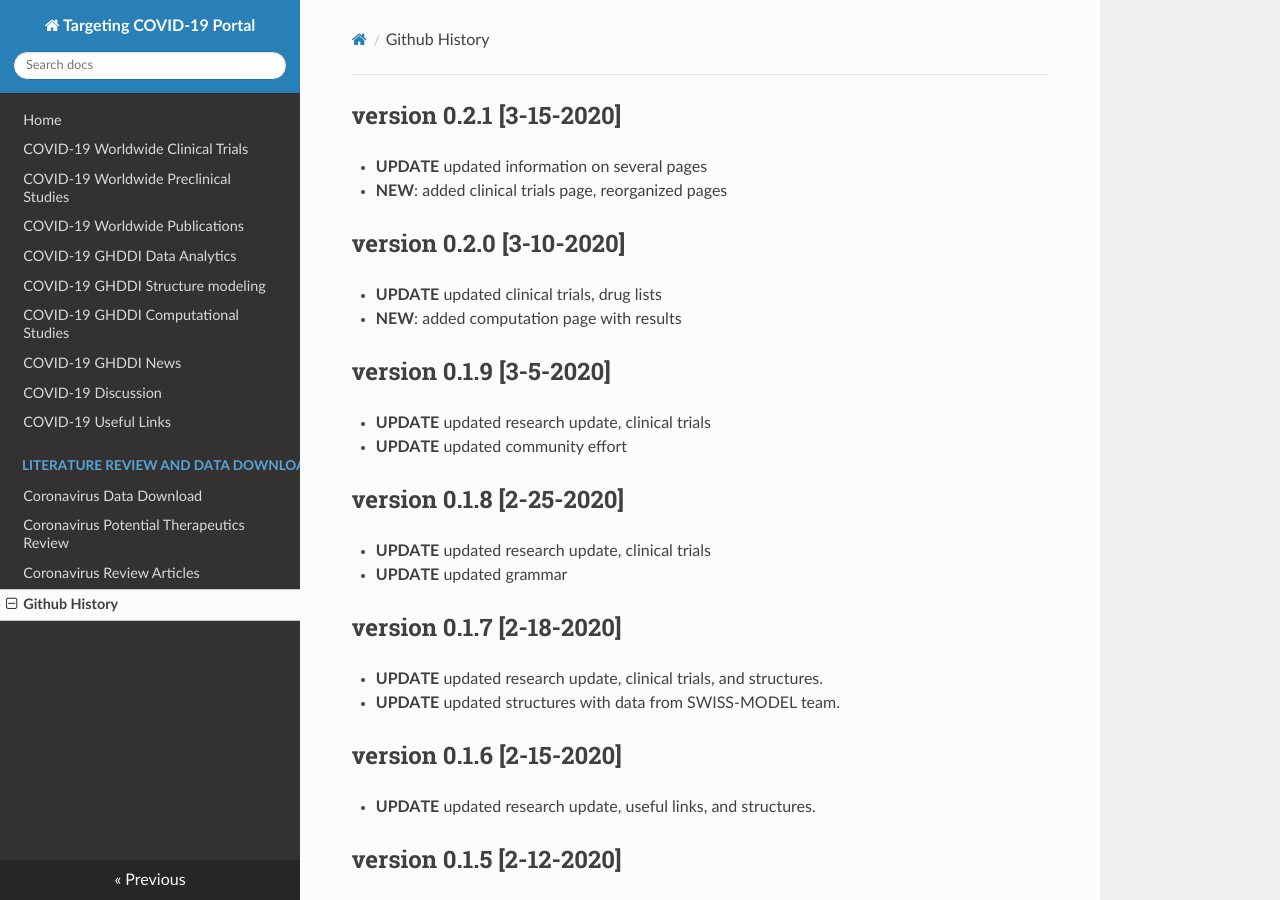
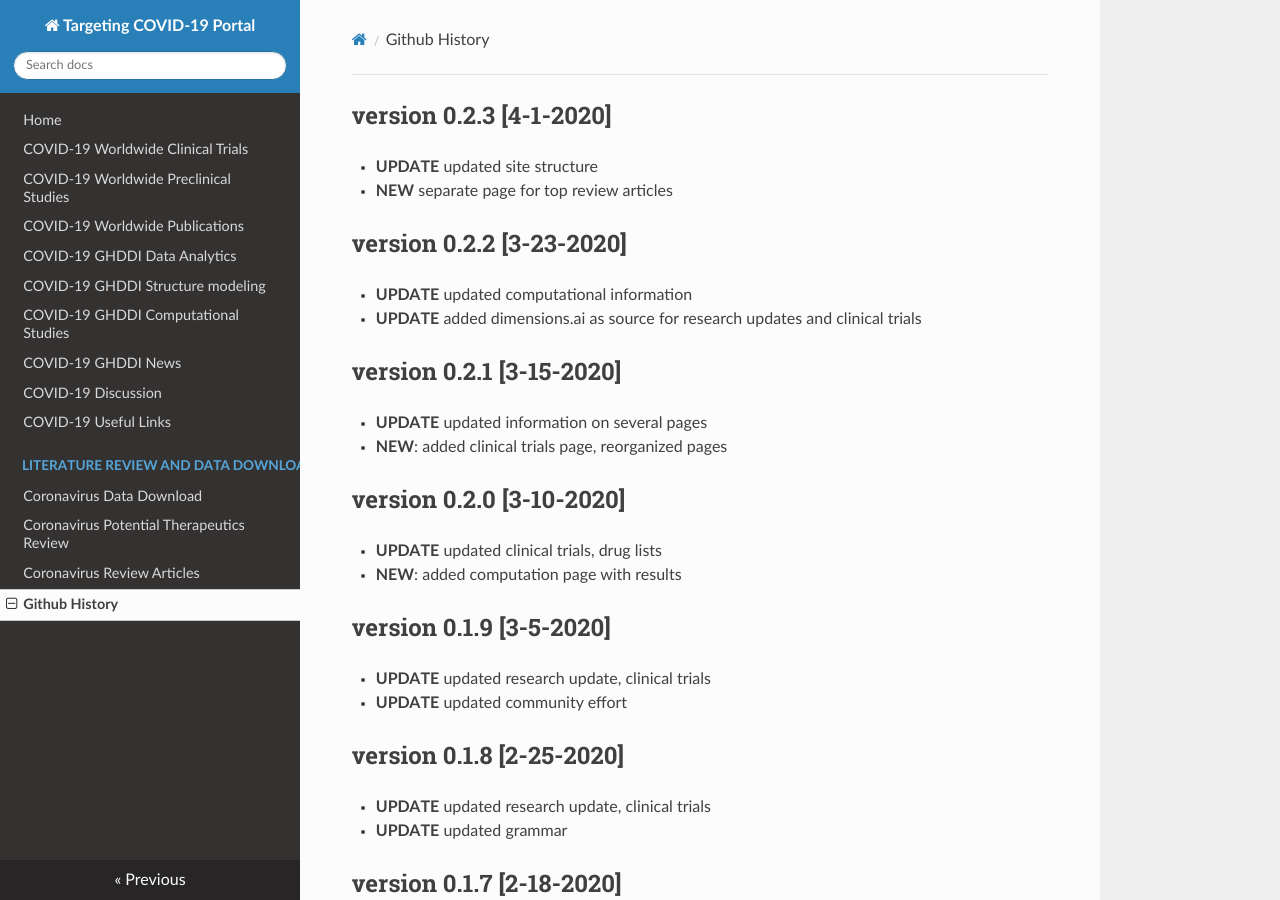
Before and after one commit to GHDDI-AILab/Targeting2019-nCoV, an MkDocs documentation site: the page built from docs/history.md, in a window 1280 px wide and 900 px high. Built offline with MkDocs 1.6.1, drawn with Linux system fonts in a browser that asks for light colours; nearby versions of some CDN libraries.

Commit message:
Update history.md

```diff
--- a/docs/history.md
+++ b/docs/history.md
@@ -1,3 +1,11 @@
+## version 0.2.3 [4-1-2020]
+* **UPDATE** updated site structure
+* **NEW** separate page for top review articles
+
+## version 0.2.2 [3-23-2020]
+* **UPDATE** updated computational information
+* **UPDATE** added dimensions.ai as source for research updates and clinical trials
+
 ## version 0.2.1 [3-15-2020]
 * **UPDATE** updated information on several pages
 * **NEW**: added clinical trials page, reorganized pages
```
